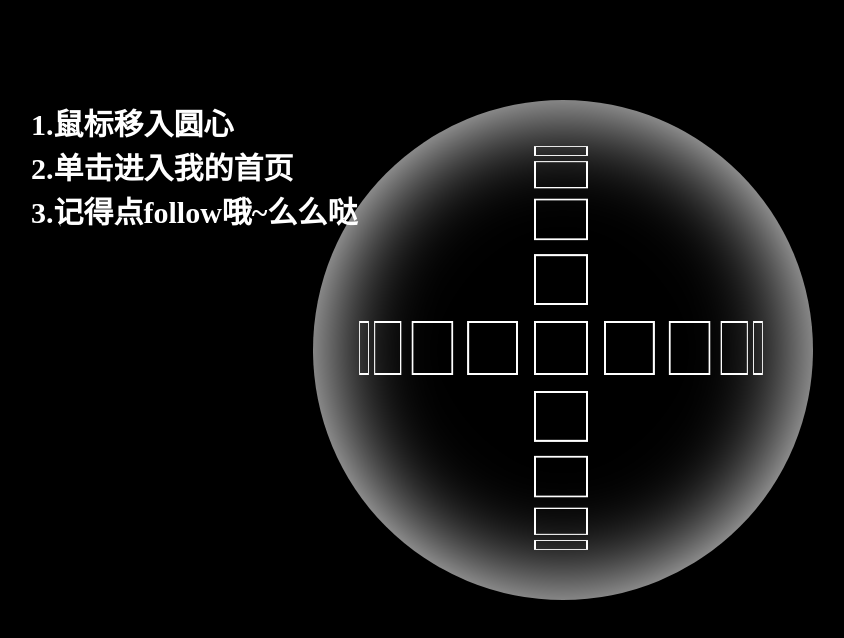
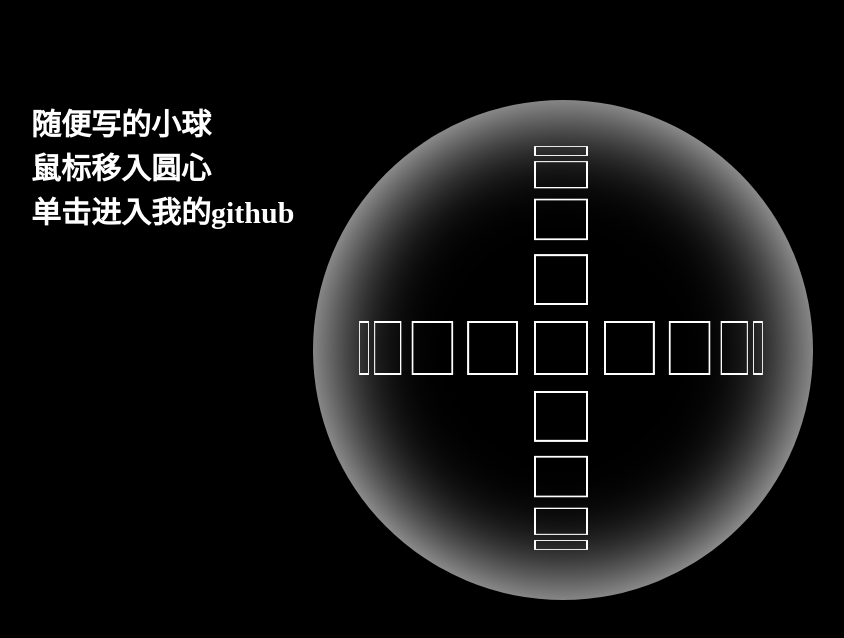
Before and after one commit to lx900419/mayao, a plain HTML site: page index.html in a window 1280 px wide. Shown: the whole page, without its empty margins (77-921 px from the left). Drawn offline with Linux system fonts and the light colour scheme.

Commit message:
shiyishi

```diff
--- a/index.html
+++ b/index.html
@@ -187,7 +187,7 @@
 
 </head>
 <body>
-<div id="big">1.鼠标移入圆心<br/>2.单击进入我的首页<br/>3.记得点follow哦~么么哒</div>
+<div id="big">随便写的小球<br/>鼠标移入圆心<br>单击进入我的github</div>
 <div id="bigBox">
     <div id="box">
         <div class="div1"></div>
```
